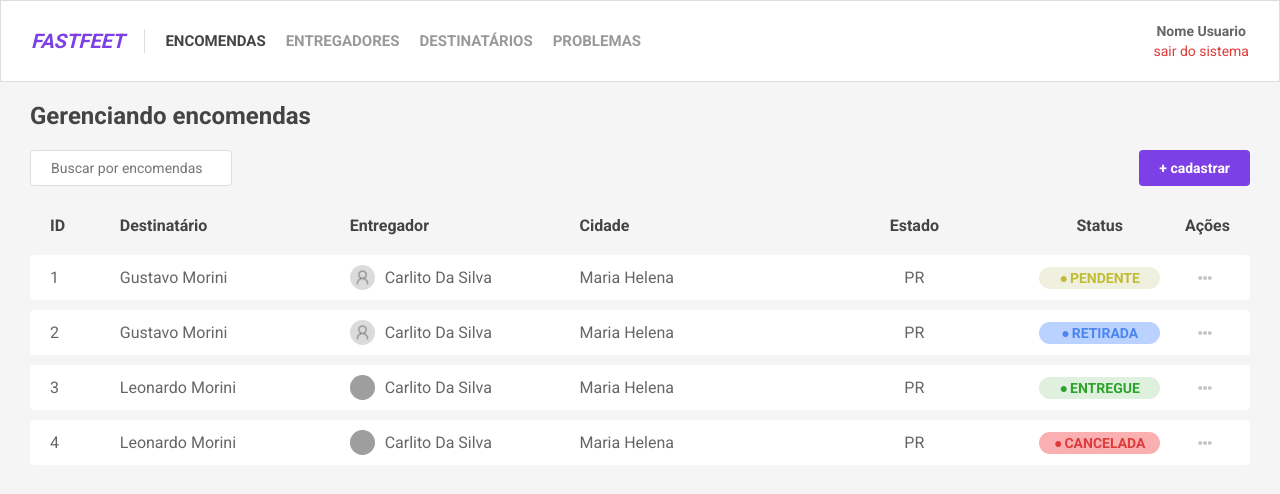
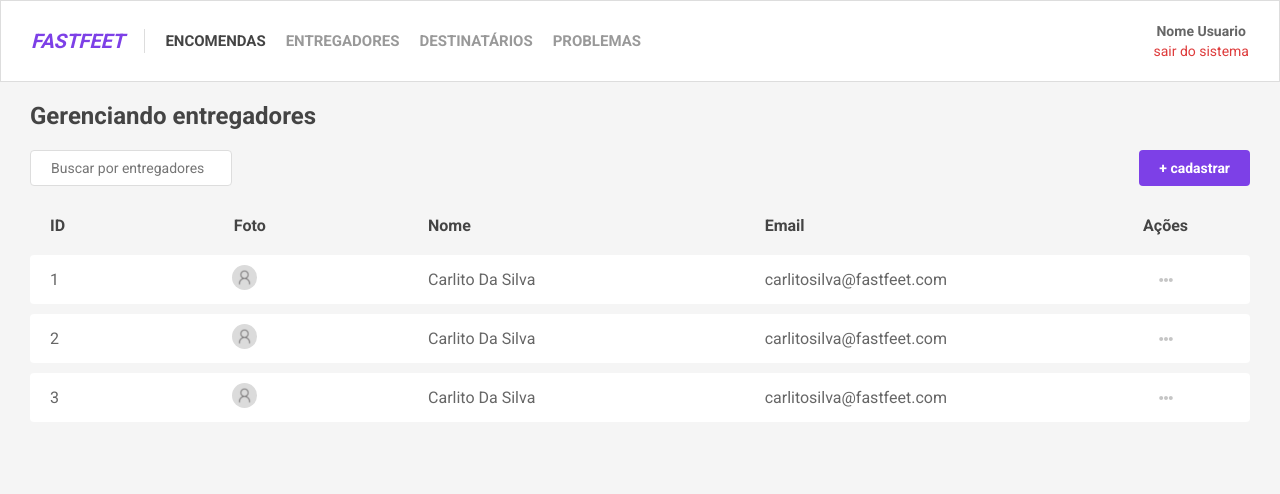
Before and after one commit to gusmorini/fastfeet_web, a React (Create React App) app: page /deliveryman in a window 1280 px wide. Before the commit this address led to /orders. Shown: the top 494 px of the page. Built offline with nearby package versions, Linux system fonts and the light colour scheme; grey boxes are pictures that could not be loaded.

Commit message:
page Deliveryman

```diff
--- a/src/components/Header/index.js
+++ b/src/components/Header/index.js
@@ -9,16 +9,16 @@ export default function Header() {
         <Logo to="/">fastfeet</Logo>
         <Menu>
           <ItemMenu active>
-            <Link to="/encomendas">encomendas</Link>
+            <Link to="/orders">encomendas</Link>
           </ItemMenu>
           <ItemMenu>
-            <Link to="/entregadores">entregadores</Link>
+            <Link to="/deliveryman">entregadores</Link>
           </ItemMenu>
           <ItemMenu>
-            <Link to="/destinatarios">destinatários</Link>
+            <Link to="/">destinatários</Link>
           </ItemMenu>
           <ItemMenu>
-            <Link to="/problemas">problemas</Link>
+            <Link to="/">problemas</Link>
           </ItemMenu>
         </Menu>
         <Usuario>
--- a/src/components/List.js
+++ b/src/components/List.js
@@ -1,5 +1,6 @@
 import React from "react";
 import styled, { css } from "styled-components";
+import PropTypes from "prop-types";
 
 export function ListContainer(props) {
   return (
@@ -18,6 +19,10 @@ export function ListItem(props) {
 export function ListAvatar(props) {
   return <Avatar {...props}>{props.children}</Avatar>;
 }
+
+ListAvatar.defaultProps = {
+  src: "/img/default-avatar.jpg"
+};
 
 export function Status(props) {
   return <StatusContent {...props}>{props.children}</StatusContent>;
@@ -57,6 +62,12 @@ const ListItemContent = styled.span`
     css`
       text-transform: uppercase;
     `}
+
+  ${props =>
+    props.low &&
+    css`
+      text-transform: lowercase;
+    `};
 
   ${props =>
     props.size &&
--- /dev/null
+++ b/src/pages/Deliveryman/index.js
@@ -0,0 +1,92 @@
+import React from "react";
+
+import {
+  ListContainer,
+  ListRow,
+  ListItem,
+  ListAvatar,
+  Status
+} from "../../components/List";
+
+import { FaTrashAlt, FaPen } from "react-icons/fa";
+
+import { SubMenu } from "../../components/SubMenu";
+import Title from "../../components/Title";
+import Button from "../../components/Button";
+import SearchInput from "../../components/SearchInput";
+
+import Actions, { ActionsItem } from "../../components/Actions";
+
+const deliveryman = [
+  {
+    id: 1,
+    name: "Carlito da silva",
+    email: "carlitosilva@fastfeet.com",
+    avatar: null
+  },
+  {
+    id: 2,
+    name: "Carlito da silva",
+    email: "carlitosilva@fastfeet.com",
+    avatar: null
+  },
+  {
+    id: 3,
+    name: "Carlito da silva",
+    email: "carlitosilva@fastfeet.com",
+    avatar: null
+  }
+];
+
+export default function Deliveryman() {
+  return (
+    <>
+      <Title>Gerenciando entregadores</Title>
+      <SubMenu>
+        <SearchInput placeholder="Buscar por entregadores"></SearchInput>
+
+        <Button to="/">+ cadastrar</Button>
+      </SubMenu>
+
+      <ListContainer>
+        <ListRow title>
+          <ListItem size="100"> ID</ListItem>
+          <ListItem align="center">Foto</ListItem>
+          <ListItem>Nome</ListItem>
+          <ListItem>Email</ListItem>
+          <ListItem size="500" align="center">
+            Ações
+          </ListItem>
+        </ListRow>
+
+        {deliveryman.length > 0 &&
+          deliveryman.map(del => {
+            return (
+              <ListRow>
+                <ListItem size="100">{del.id}</ListItem>
+                <ListItem align="center">
+                  <ListAvatar
+                    src={del.avatar !== null ? del.avatar : undefined}
+                  />
+                </ListItem>
+                <ListItem>{del.name}</ListItem>
+                <ListItem low>{del.email}</ListItem>
+                <ListItem size="500" align="center">
+                  <Actions>
+                    <ActionsItem to={`/editar/${del.id}`}>
+                      <FaPen color="#4D85EE" />
+                      editar
+                    </ActionsItem>
+                    <ActionsItem to={`/excluir/${del.id}`}>
+                      <FaTrashAlt color="#DE3B3B" />
+                      excluir
+                    </ActionsItem>
+                  </Actions>
+                </ListItem>
+              </ListRow>
+            );
+          })}
+      </ListContainer>
+    </>
+  );
+}
--- a/src/pages/Orders/index.js
+++ b/src/pages/Orders/index.js
@@ -121,7 +121,7 @@ export default function Orders() {
           <ListItem size="700" align="center">
             Status
           </ListItem>
-          <ListItem size="300" align="right">
+          <ListItem size="300" align="center">
             Ações
           </ListItem>
         </ListRow>
--- a/src/routes/index.js
+++ b/src/routes/index.js
@@ -5,12 +5,14 @@ import Route from "./Route";
 
 import SignIn from "../pages/SignIn";
 import Orders from "../pages/Orders";
+import Deliveryman from "../pages/Deliveryman";
 
 export default function Routes() {
   return (
     <Switch>
       <Route path="/" exact component={SignIn}></Route>
       <Route path="/orders" component={Orders} isPrivate></Route>
+      <Route path="/deliveryman" component={Deliveryman} isPrivate></Route>
       {/* rota 404 */}
       <Route path="/" component={() => <h1>404</h1>}></Route>
     </Switch>
```
